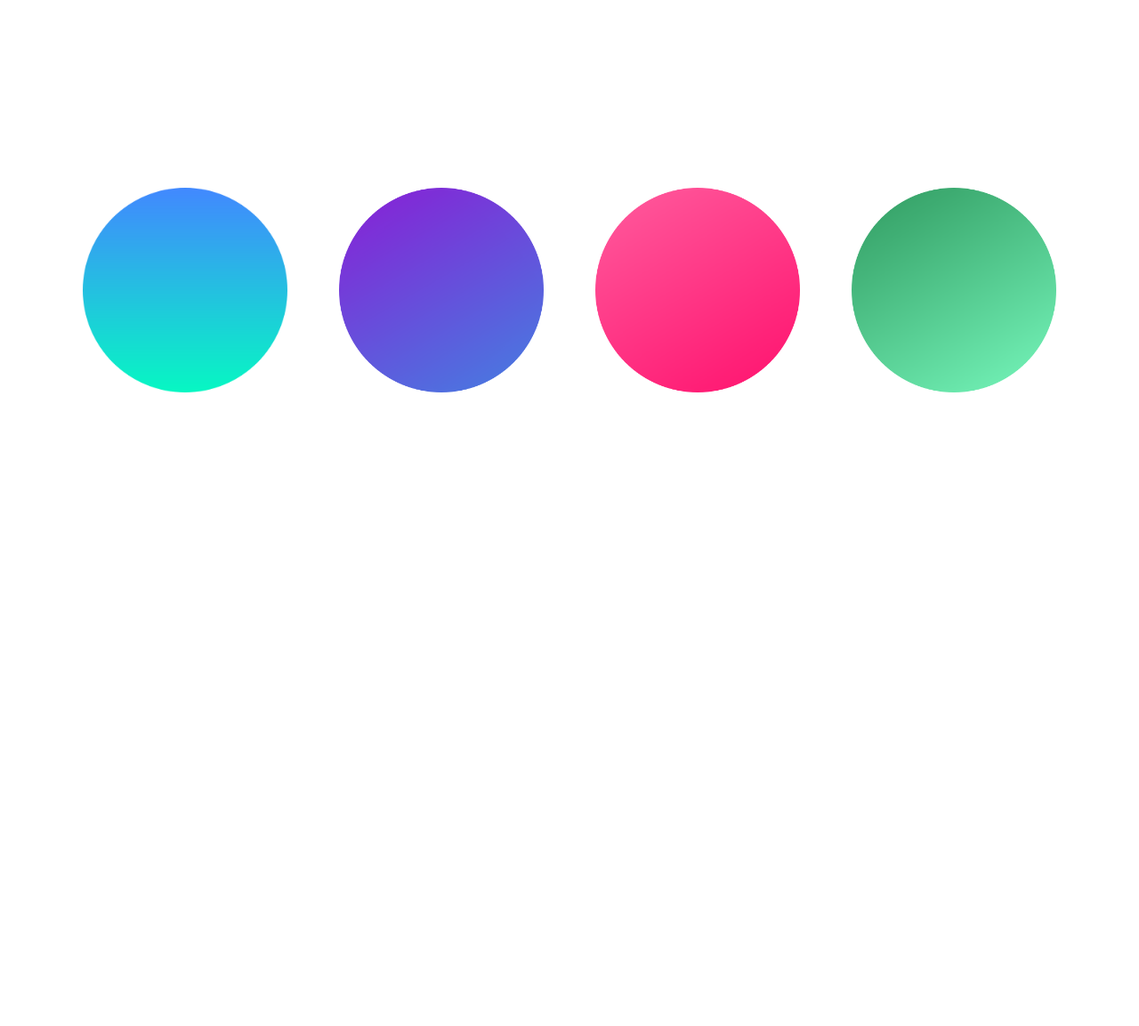
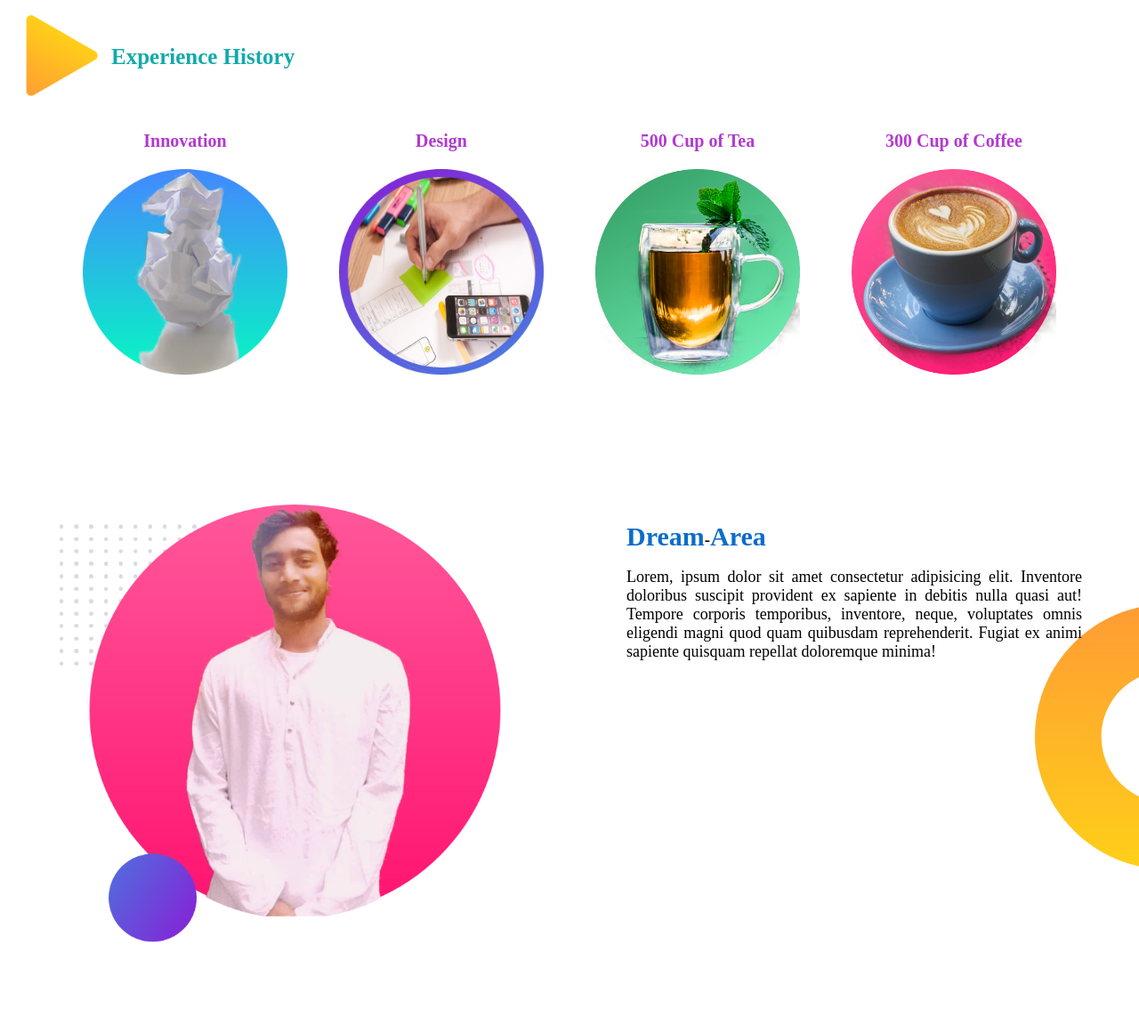
Before and after one commit to nasir1196/first_mileston, a plain HTML site: page index.html in a window 1280 px wide. Shown: the part 1051-2204 px from the top of the page at 89% size. Before the commit the page ends 1525 px from the top, so only its background shows below. Drawn offline with Linux system fonts and the light colour scheme.

Commit message:
added more code and style

```diff
--- a/index.html
+++ b/index.html
@@ -41,19 +41,38 @@
     </section>
 
     <section class="three">
+        <h1 id="history-title">Experience History</h1>
+        <div class="section-three-content">
             <div class="work-experience">
-            <img src="image/bg/image1.png" alt="work image">
+                <h3 class="complete-project">Innovation</h3>
+                <img src="image/project1.png" alt="work image">
             </div>
             <div class="work-experience">
-            <img src="image/bg/image2.png" alt="work image">
+                <h3 class="complete-project">Design</h3>
+                <img src="image/project2.png" alt="work image">
             </div>
             <div class="work-experience">
-            <img src="image/bg/image3.png" alt="work image">
+                <h3 class="complete-project">500 Cup of Tea</h3>
+                <img src="image/cuptea.png" alt="work image">
             </div>
             <div class="work-experience">
-            <img src="image/bg/image4.png" alt="work image">
+                <h3 class="complete-project">300 Cup of Coffee</h3>
+                <img src="image/cupcoffee.png" alt="work image">
             </div>
+        </div>
+    </section>
 
+    <section class="four">
+        <div class="head-img">
+            <img src="image/p-2.png" alt="Top Image">
+        </div>
+        <div class="top-heading">
+            <h3><span class="port-folio">Dream</span>-<span class="port-folio">Area</span></h3>
+            <p>Lorem, ipsum dolor sit amet consectetur adipisicing elit. Inventore doloribus suscipit provident ex
+                sapiente in debitis nulla quasi aut! Tempore corporis temporibus, inventore, neque, voluptates omnis
+                eligendi magni quod quam quibusdam reprehenderit. Fugiat ex animi sapiente quisquam repellat doloremque
+                minima!</p>
+        </div>
     </section>
 </body>
 
--- a/style.css
+++ b/style.css
@@ -8,7 +8,7 @@ body{
     float: left;
 }
 .top-heading p{
-    text-align: center;
+    text-align: justify;
     font-size: 18px;
 }
 .top-heading h1{
@@ -26,7 +26,9 @@ body{
     width: 100%;
 }
 .one{
-    height: 80vh;
+    background-image: url('image/bg1/top-banner.png');
+    background-repeat: no-repeat;
+    height: 500px;
     /* border: 1px solid black; */
 }
 .port-folio{
@@ -35,7 +37,7 @@ body{
 }
 
 .two{
-    height: 70vh;
+    height: 500px;
     width: 90%;
     margin: 0px auto;
 }
@@ -67,6 +69,46 @@ body{
     color: rgb(18, 170, 170);
 }
 .three{
+    background-image: url("image/bg1/bg-experience.png");
+    background-repeat: no-repeat;
+    /* background-position: left; */
+    background-size: 10%;
+    height: 500px;
+}
+.section-three-content{
     width: 90%;
     margin: 0px auto;
 }
+.complete-project{
+    text-align: center;
+    font-size: 20px;
+    font-weight: 700px;
+    color:rgba(161, 15, 197, 0.822);
+}
+#history-title{
+    color: rgb(18, 170, 170);
+    font-weight: 700px;
+    font-size: 25px;
+    margin-left: 125px;
+    padding-top: 47px;
+}
+.four{
+    background-image: url("image/bg1/dream-bg.png");
+    background-repeat: no-repeat;
+    background-position: right;
+    height: 500px;
+    padding-bottom: 150px;
+}
+.five{
+    height: 300px;
+
+}
+.experience-label{
+    color: red;
+    font-size: 30px;
+    font-weight: 700px;
+}
+.experience-label meter{
+
+
+}
```
Also changed, not shown: image/bg1/bg-experience.png (added), image/bg1/dream-bg.png (added), image/bg1/exp-bg.png (added), image/bg1/top-banner.png (added), image/cupcoffee.png (added), image/cuptea.png (added), image/project1.png (added), image/project2.png (added). Lines whose indentation alone changed are shown as unchanged.
